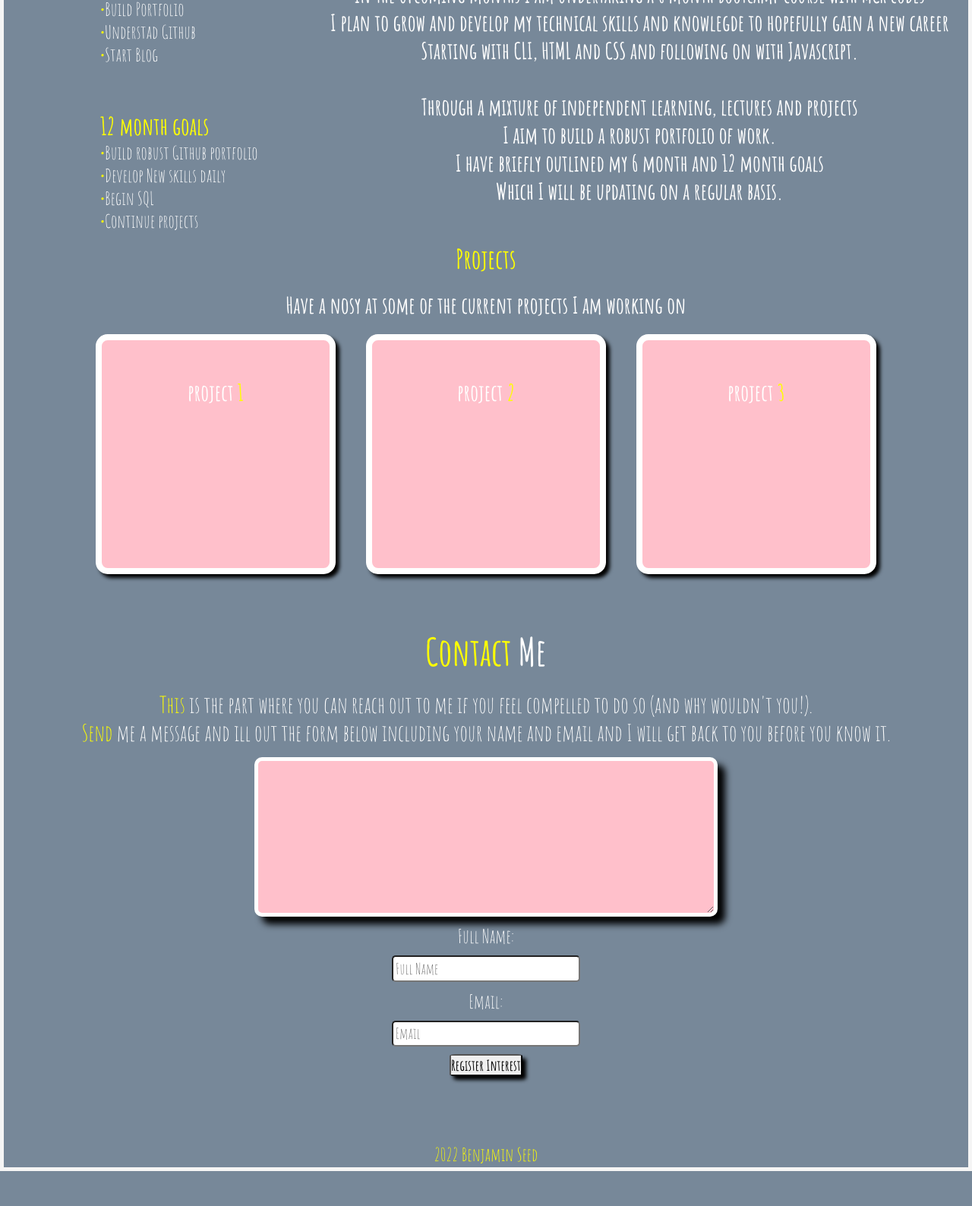
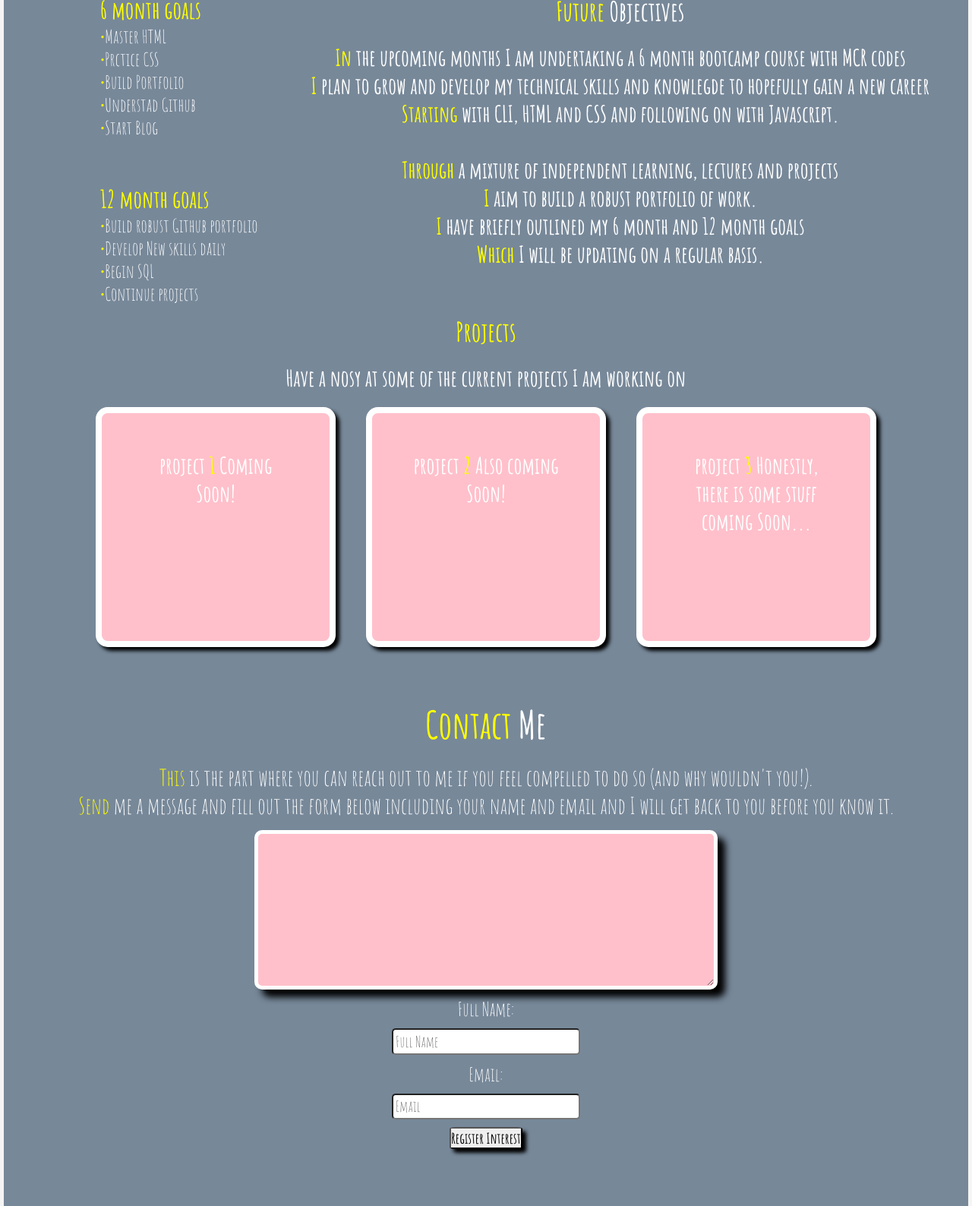
Before and after one commit to BenjaminSeed/Bens-Portfolio, a plain HTML site: page index.html in a window 1280 px wide. Shown: the part 1212-2800 px from the top of the page at 76% size. Before the commit the page ends 2754 px from the top, so only its background shows below. Drawn offline with Linux system fonts and the light colour scheme; files whose address does not match are found by name.

Commit message:
minor text changes

```diff
--- a/index.html
+++ b/index.html
@@ -24,7 +24,7 @@
         <header>
           <h1>Benjamin <span>Seed</span></h1>
          <div class= 'intro'>
-             <h2> <span>Hi!</span> I'm Ben and I am currently studying at Manchester Codes.</h2>
+             <h2> <span>Hi!</span> I'm Ben and I'm studying at Manchester Codes.</h2>
                 <h3>I am a budding Web <span>Developer.</span></h3>
                 <h4><button><a href="#project">Take a look at my progress</a></button></h4>
             </div>
@@ -35,8 +35,10 @@
         <h3 class='test-class'>About Me</h3>
          <div class='me'>
             <p> <span>Hello,</span> my name is Ben and I currently work as an import merchandiser for a wholesale fashion company.</p>
-            <p> <span>I</span> am making the shift into software development as it satisifies my need for creativity and problem solving.</p>
+            <p> <span>I</span> am making the shift into software development as it <span>(hopefully)</span> satisifies my need for creativity and problem solving.</p>
             <p> <span>I</span>  plan to use this Portfolio as a blog and an opportunity to showcase my development as I progress through my journey <span>.</span></p>
+            <p> <span>Below</span> Is an image of me as a little fella (on the left), and my Brother (also a little fella) on the right</p>
+            <p> <span>Disclaimer:</span> I am no longer a child...</p>
         </div>
     </section>
 
@@ -46,14 +48,14 @@
 
     <div id="current">
         <h3> <span>Future</span> Objectives</h3>
-        <p>In the upcoming months I am undertaking a 6 month bootcamp course with MCR codes</p>
-        <p>I plan to grow and develop my technical skills and knowlegde to hopefully gain a new career</p>
-        <p>Starting with CLI, HTML and CSS and following on with Javascript.</p>
+        <p> <span>In</span> the upcoming months I am undertaking a 6 month bootcamp course with MCR codes</p>
+        <p> <span>I</span> plan to grow and develop my technical skills and knowlegde to hopefully gain a new career</p>
+        <p> <span>Starting</span> with CLI, HTML and CSS and following on with Javascript.</p>
         <br>
-        <p>Through a mixture of independent learning, lectures and projects</p>
-        <p>I aim to build a robust portfolio of work.</p>
-        <p>I have briefly outlined my 6 month and 12 month goals</p>
-        <p>Which I will be updating on a regular basis.</p>
+        <p> <span>Through</span> a mixture of independent learning, lectures and projects</p>
+        <p> <span>I</span> aim to build a robust portfolio of work.</p>
+        <p> <span>I</span> have briefly outlined my 6 month and 12 month goals</p>
+        <p> <span>Which</span> I will be updating on a regular basis.</p>
     </div>
 
     <div class='hero'>
@@ -88,20 +90,20 @@
 
         <div class="project-boxes">
             <div id="box1">
-                <p>project <span>1</span> </p>
+                <p>project <span>1</span> Coming Soon!</p>
             </div>
             <div id="box2">
-                 <p>project <span>2</span> </p>
+                 <p>project <span>2</span> Also coming Soon! </p>
             </div>
                 <div id="box3">
-                    <p>project <span>3</span> </p>
+                    <p>project <span>3</span> Honestly, there is some stuff coming Soon...</p>
                 </div>
         </div>
 
     <div class='contact'>
         <h3 id='contactMe'><span>Contact</span> Me </h3>
         <p> <span>This</span> is the part where you can reach out to me if you feel compelled to do so (and why wouldn't you!). </p>
-        <p> <span>Send</span> me a message and ill out the form below including your name and email and I will get back to you before you know it. </p>
+        <p> <span>Send</span> me a message and fill out the form below including your name and email and I will get back to you before you know it. </p>
     </div>
         <br>
         <br>
@@ -121,6 +123,6 @@
         </form>
     </div>
 
-    <footer id='footer'>2022 Benjamin Seed</footer>
+    <footer id='footer'>2022 Benjamin Seed <span>(Est 1987)</span></footer>
 </body>
 </html>
--- a/styles.css
+++ b/styles.css
@@ -17,6 +17,7 @@ body {
     font-family: 'Amatic SC', cursive;
     border: 5px solid whitesmoke;
     text-align: center;
+
 }
 /**********Heading*********/
 
@@ -60,7 +61,7 @@ a:link {
  .links nav {
     display: flex;
     align-items: center;
-    justify-content: space-between;
+    justify-content: space-evenly;
     padding-top: 10px;
     padding-left: 8%;
     padding-right: 8%;
@@ -103,7 +104,7 @@ h3 {
 }
 .intro button {
     padding: 40px 80px;
-    font-size: 25px;
+    font-size: 30px;
     background-color: pink;
     color: black;
     border-color: white;
@@ -154,7 +155,6 @@ h4 ~ a:link {
     max-width: 100%;
     height: auto;
     mix-blend-mode: multiply;
-    box-shadow: 20px 20px 20px;
     border-radius: 50%;
 }
 #brother {
@@ -172,8 +172,8 @@ h4 ~ a:link {
     position: relative;
     font-size: 30px;
     float: right;
-    padding-top: 3%;
-    padding-right: 2%;
+    padding-top: 2%;
+    padding-right: 4%;
 }
 #current h3 {
     color: white;
@@ -416,7 +416,6 @@ textarea {
 /******* footer *******/
 
 #footer {
-    color: #FFFF00;
     font-size: x-large;
     text-align: center;
     margin-top: 15px;
```
Also changed, not shown: pages/blog.html (+4 -0 lines).
